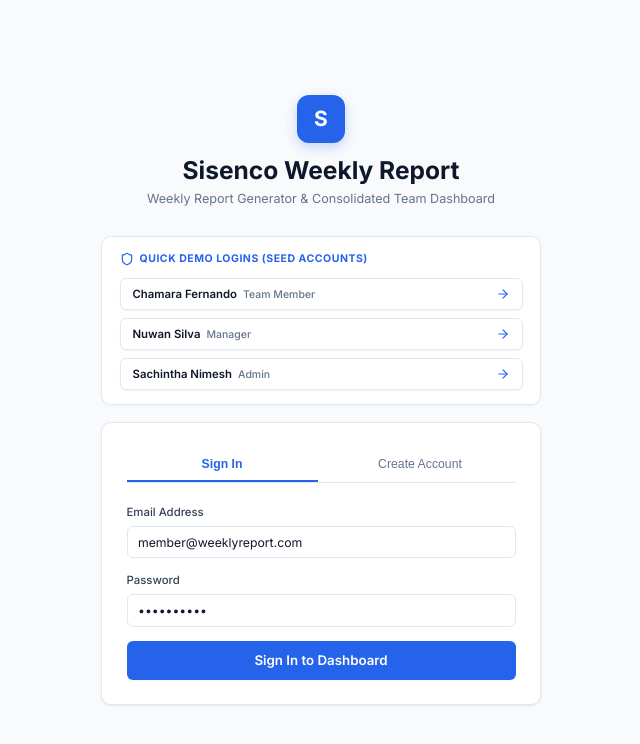
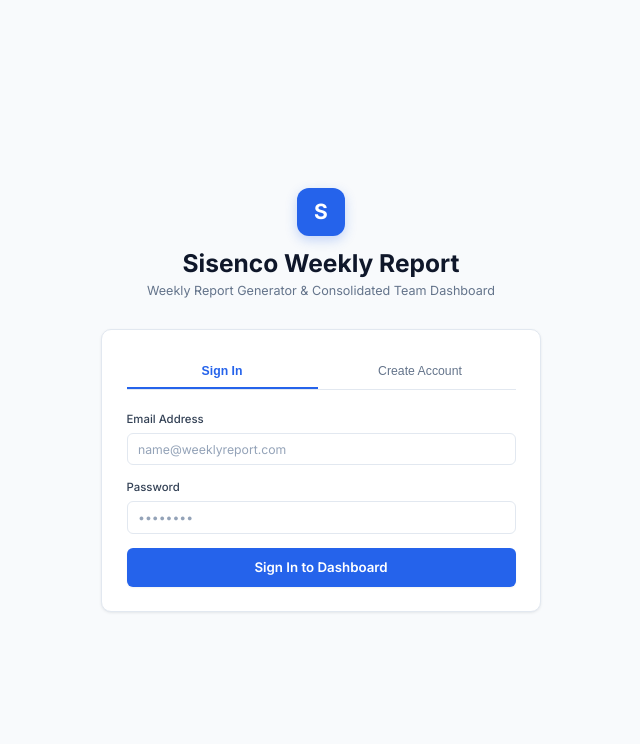
Before and after one commit to SachinthaNimesh370/Weekly_Report_Dashboard_Frontend, a React (Vite) app: page / in a window 1280 px wide. Shown: the top 744 px of the page, without its empty margins (319-959 px from the left). Built offline with nearby package versions, Linux system fonts and the light colour scheme.

Commit message:
Modifie the login page

```diff
--- a/src/pages/auth/AuthPage.jsx
+++ b/src/pages/auth/AuthPage.jsx
@@ -1,11 +1,11 @@
 import React, { useState } from 'react';
-import { Lock, Mail, User, Shield, CheckCircle2, ArrowRight, Loader2 } from 'lucide-react';
+import { Lock, Mail, User, Shield, CheckCircle2, Loader2 } from 'lucide-react';
 import { authApi } from '../../api/authApi';
 
 export function AuthPage({ onLogin, allUsers }) {
   const [isRegister, setIsRegister] = useState(false);
-  const [email, setEmail] = useState('member@weeklyreport.com');
-  const [password, setPassword] = useState('Member@123');
+  const [email, setEmail] = useState('');
+  const [password, setPassword] = useState('');
   const [fullName, setFullName] = useState('');
   const [role, setRole] = useState('ROLE_TEAM_MEMBER');
   const [error, setError] = useState('');
@@ -69,37 +69,6 @@ export function AuthPage({ onLogin, allUsers }) {
     }
   };
 
-  const handleQuickLogin = async (targetEmail, targetPassword) => {
-    setError('');
-    setEmail(targetEmail);
-    setPassword(targetPassword);
-    setLoading(true);
-
-    try {
-      const data = await authApi.login({ email: targetEmail, password: targetPassword });
-      const loggedInUser = {
-        id: data.id,
-        fullName: data.fullName,
-        email: data.email,
-        role: data.role,
-        roleName: data.role === 'ROLE_ADMIN' ? 'Admin' : data.role === 'ROLE_MANAGER' ? 'Manager' : 'Team Member',
-        token: data.token,
-        isActive: true,
-        avatar: data.role === 'ROLE_ADMIN'
-          ? 'https://images.unsplash.com/photo-1534528741775-53994a69daeb?w=120&auto=format&fit=crop&q=80'
-          : data.role === 'ROLE_MANAGER'
-          ? 'https://images.unsplash.com/photo-1507003211169-0a1dd7228f2d?w=120&auto=format&fit=crop&q=80'
-          : 'https://images.unsplash.com/photo-1535713875002-d1d0cf377fde?w=120&auto=format&fit=crop&q=80'
-      };
-      onLogin(loggedInUser);
-    } catch (err) {
-      console.error('Quick login error:', err);
-      setError(err.message || 'Failed to authenticate seed account.');
-    } finally {
-      setLoading(false);
-    }
-  };
-
   return (
     <div style={{
       minHeight: '100vh',
@@ -137,72 +106,6 @@ export function AuthPage({ onLogin, allUsers }) {
       </div>
 
       <div style={{ width: '100%', maxWidth: '440px' }}>
-        {/* Quick Demo Logins Helper */}
-        <div style={{
-          backgroundColor: '#ffffff',
-          border: '1px solid #e2e8f0',
-          borderRadius: 'var(--radius-md)',
-          padding: '1rem 1.25rem',
-          marginBottom: '1.25rem',
-          boxShadow: '0 1px 3px rgba(0,0,0,0.05)'
-        }}>
-          <div style={{
-            fontSize: '0.75rem',
-            fontWeight: 700,
-            textTransform: 'uppercase',
-            letterSpacing: '0.05em',
-            color: '#2563eb',
-            marginBottom: '0.75rem',
-            display: 'flex',
-            alignItems: 'center',
-            gap: '6px'
-          }}>
-            <Shield size={14} />
-            Quick Demo Logins (Seed Accounts)
-          </div>
-
-          <div style={{ display: 'flex', flexDirection: 'column', gap: '8px' }}>
-            <button
-              onClick={() => handleQuickLogin('chamara.f@sisenco.lk', 'Password@123')}
-              disabled={loading}
-              className="btn btn-secondary btn-sm"
-              style={{ justifyContent: 'space-between', padding: '8px 12px' }}
-            >
-              <div style={{ textAlign: 'left' }}>
-                <span style={{ fontWeight: 600, color: '#0f172a' }}>Chamara Fernando</span>
-                <span style={{ color: '#64748b', fontSize: '0.75rem', marginLeft: '6px' }}>Team Member</span>
-              </div>
-              <ArrowRight size={14} style={{ color: '#2563eb' }} />
-            </button>
-
-            <button
-              onClick={() => handleQuickLogin('nuwan.silva@sisenco.lk', 'Password@123')}
-              disabled={loading}
-              className="btn btn-secondary btn-sm"
-              style={{ justifyContent: 'space-between', padding: '8px 12px' }}
-            >
-              <div style={{ textAlign: 'left' }}>
-                <span style={{ fontWeight: 600, color: '#0f172a' }}>Nuwan Silva</span>
-                <span style={{ color: '#64748b', fontSize: '0.75rem', marginLeft: '6px' }}>Manager</span>
-              </div>
-              <ArrowRight size={14} style={{ color: '#2563eb' }} />
-            </button>
-
-            <button
-              onClick={() => handleQuickLogin('admin@sisenco.lk', 'Password@123')}
-              disabled={loading}
-              className="btn btn-secondary btn-sm"
-              style={{ justifyContent: 'space-between', padding: '8px 12px' }}
-            >
-              <div style={{ textAlign: 'left' }}>
-                <span style={{ fontWeight: 600, color: '#0f172a' }}>Sachintha Nimesh</span>
-                <span style={{ color: '#64748b', fontSize: '0.75rem', marginLeft: '6px' }}>Admin</span>
-              </div>
-              <ArrowRight size={14} style={{ color: '#2563eb' }} />
-            </button>
-          </div>
-        </div>
-
         {/* Auth Form Card */}
         <div className="card" style={{ padding: '1.75rem' }}>
           <div className="tabs-nav" style={{ marginBottom: '1.5rem' }}>
```
Also changed, not shown: 1 other file (tests, documents, lock files or other folders).
